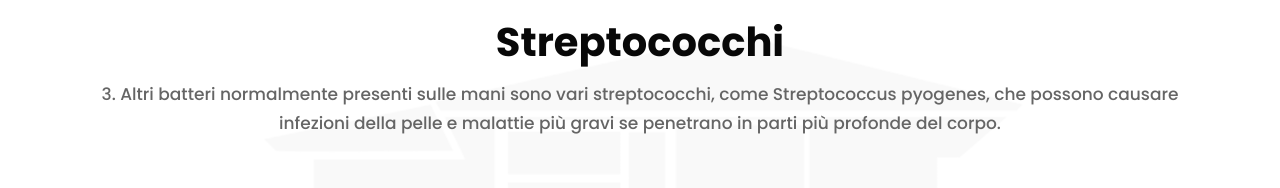
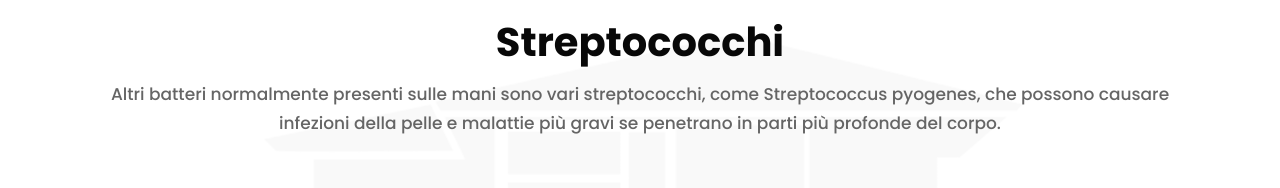
Before and after one commit to Mastercleann/Mastercleann.github.io, a plain HTML site: page argomento2A.html in a window 1280 px wide. Shown: the part 748-936 px from the top of the page. Drawn offline with nearby package versions, Linux system fonts and the light colour scheme.

Commit message:
Update argomento2A.html

```diff
--- a/argomento2A.html
+++ b/argomento2A.html
@@ -96,7 +96,7 @@
                <div class="col-md-12">
                   <div class="titlepage">
                      <h2>Streptococchi</h2>
-                     <p>3. Altri batteri normalmente presenti sulle mani sono vari streptococchi, come Streptococcus pyogenes, che possono causare infezioni della pelle e malattie più gravi se penetrano in parti più profonde del corpo.
+                     <p>Altri batteri normalmente presenti sulle mani sono vari streptococchi, come Streptococcus pyogenes, che possono causare infezioni della pelle e malattie più gravi se penetrano in parti più profonde del corpo.
 
                         </p>
                   </div>
```
